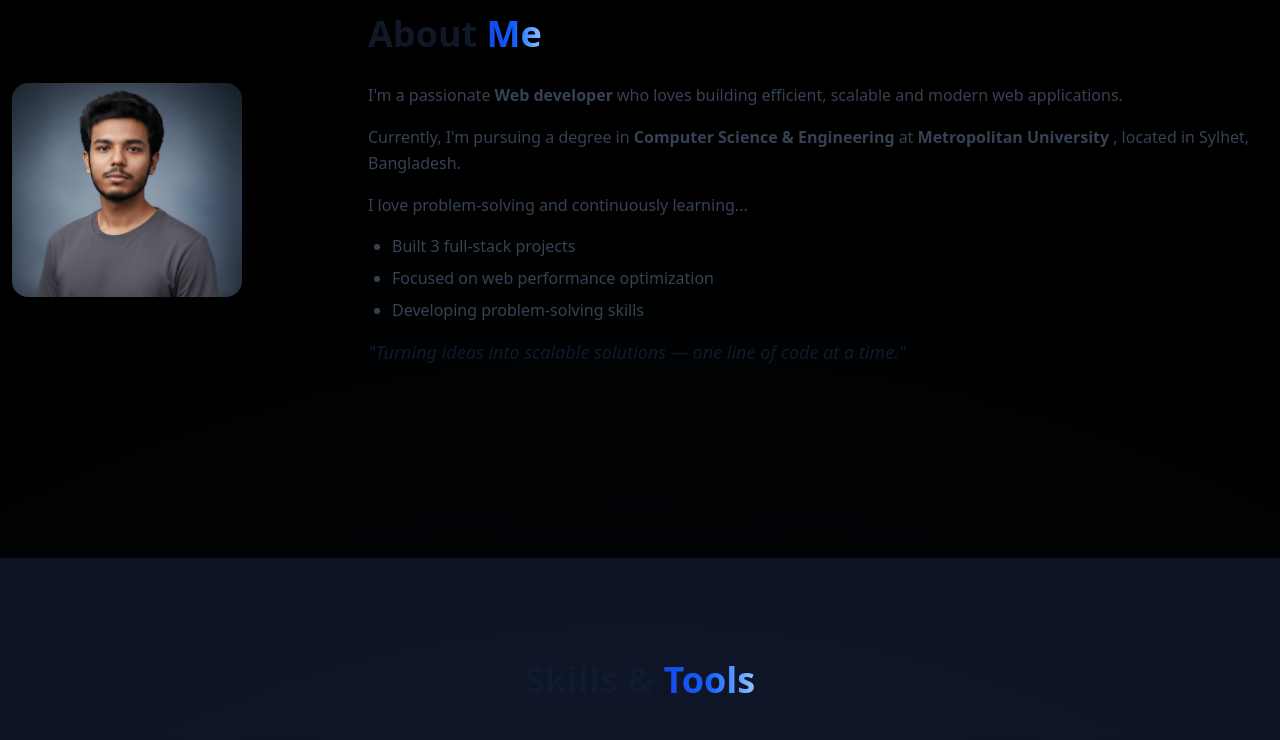
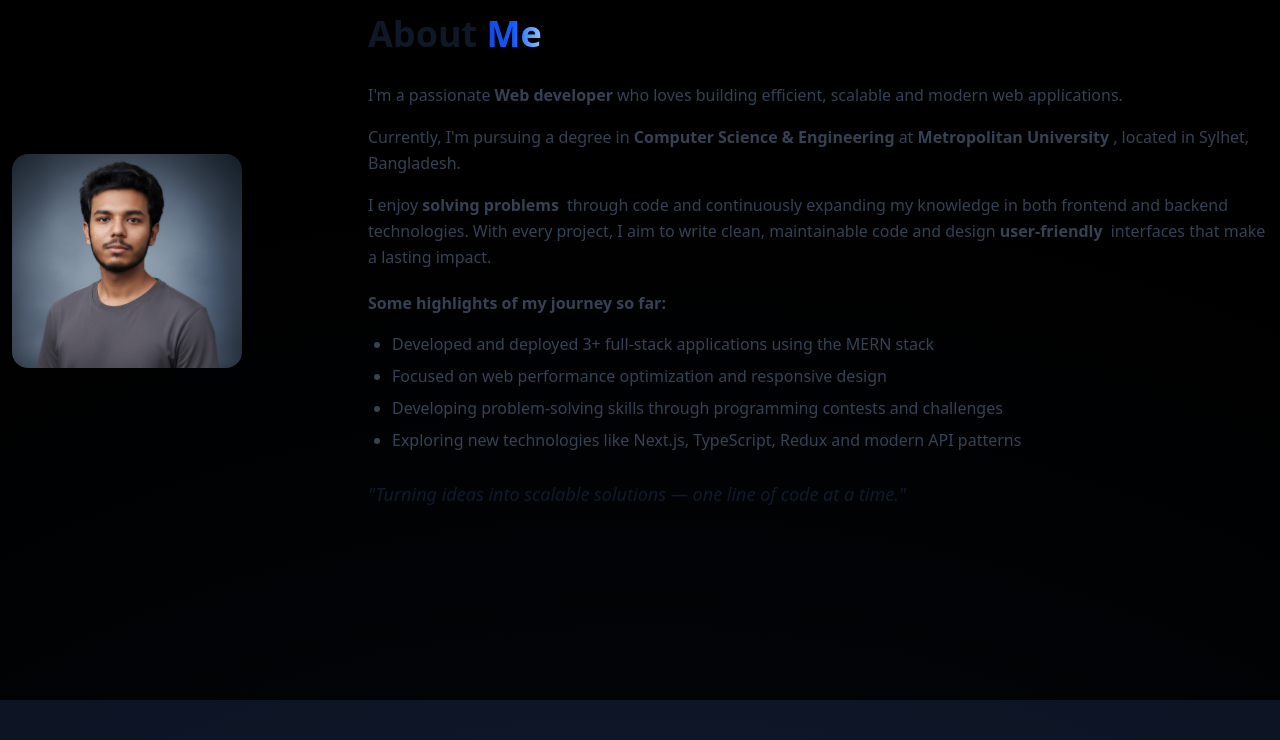
Before and after one commit to tahmid-khan-hub/my-portfolio-nextjs, a Next.js app: page / in a window 1280 px wide. Shown: the part 872-1612 px from the top of the page. Built offline with nearby package versions, Linux system fonts and the light colour scheme.

Commit message:
updated the about section texts

```diff
--- a/src/components/About.tsx
+++ b/src/components/About.tsx
@@ -21,28 +21,38 @@ const About = () => {
           <h2 className="text-4xl font-bold text-gray-900 dark:text-white mt-14 md:mt-0 mb-7 text-center md:text-left">
             About <span className="bg-gradient-to-r from-blue-700 via-blue-600 to-blue-300 bg-clip-text text-transparent">Me</span>
           </h2>
-          <p className="text-gray-700 dark:text-gray-300 leading-relaxed">
+
+          {/* 1 */}
+          <p className="text-gray-700 dark:text-gray-300 leading-relaxed ">
             I&apos;m a passionate <span className="font-bold mr-1">Web developer</span>
              who loves building efficient, scalable and modern web applications.
           </p>
-          <p className="text-gray-700 dark:text-gray-300 leading-relaxed">
+
+          {/* 2 */}
+          <p className="text-gray-700 dark:text-gray-300 leading-relaxed ">
             Currently, I&apos;m pursuing a degree in{" "}
             <span className="font-bold mr-1">Computer Science & Engineering</span>
             at <span className="font-bold mr-1">Metropolitan University</span>,
             located in Sylhet, Bangladesh.
           </p>
-          <p className="text-gray-700 dark:text-gray-300 leading-relaxed">
-            I love problem-solving and continuously learning...
+
+          {/* 3 */}
+          <p className="text-gray-700 dark:text-gray-300 leading-relaxed ">I enjoy <span className="font-bold mr-1">solving problems</span> through code and continuously expanding my knowledge in both frontend and backend technologies. With every project, I aim to write clean, maintainable code and design <span className="font-bold mr-1">user-friendly</span> interfaces that make a lasting impact.</p>
+
+          {/* journey glimpse */}
+          <p className="text-gray-700 dark:text-gray-300 leading-relaxed mt-12 md:mt-5 font-semibold">
+            Some highlights of my journey so far:
           </p>
 
-          {/* Bullet Points */}
-          <ul className="list-disc pl-6 space-y-2 text-gray-700 dark:text-gray-300">
-            <li>Built 3 full-stack projects</li>
-            <li>Focused on web performance optimization</li>
-            <li>Developing problem-solving skills</li>
+          {/* bullet points */}
+          <ul className="list-disc pl-6 space-y-2 text-gray-700 dark:text-gray-300 ">
+            <li>Developed and deployed 3+ full-stack applications using the MERN stack</li>
+            <li>Focused on web performance optimization and responsive design</li>
+            <li>Developing problem-solving skills through programming contests and challenges</li>
+            <li>Exploring new technologies like Next.js, TypeScript, Redux and modern API patterns</li>
           </ul>
 
-          <p className="italic text-lg text-gray-900 dark:text-gray-100">
+          <p className="italic text-lg text-gray-900 dark:text-gray-100 mt-7">
             &quot;Turning ideas into scalable solutions — one line of code at a time.&quot;
           </p>
         </div>
```
